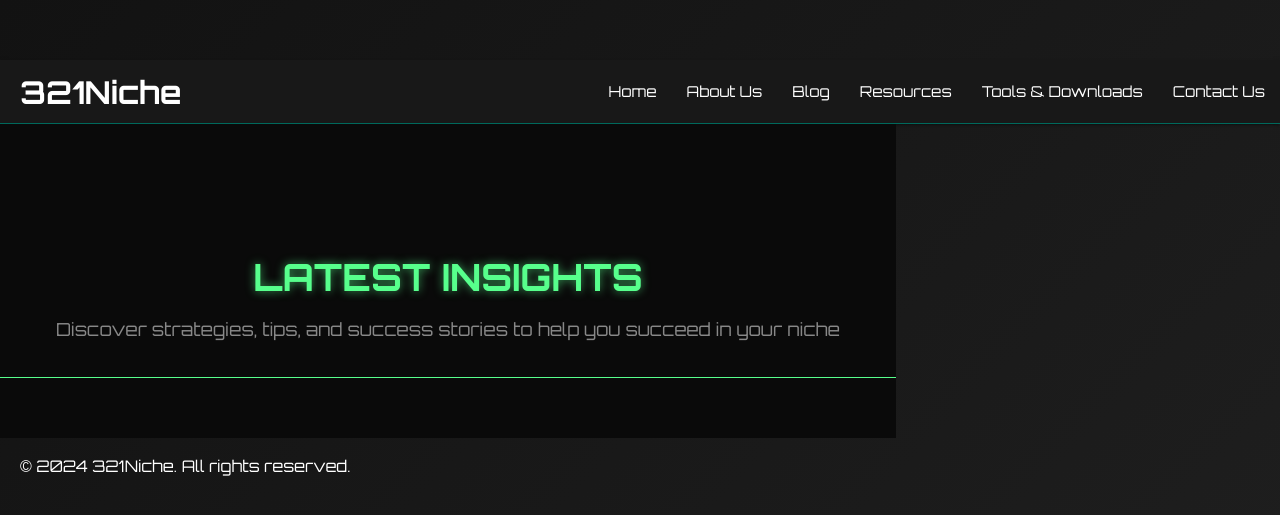
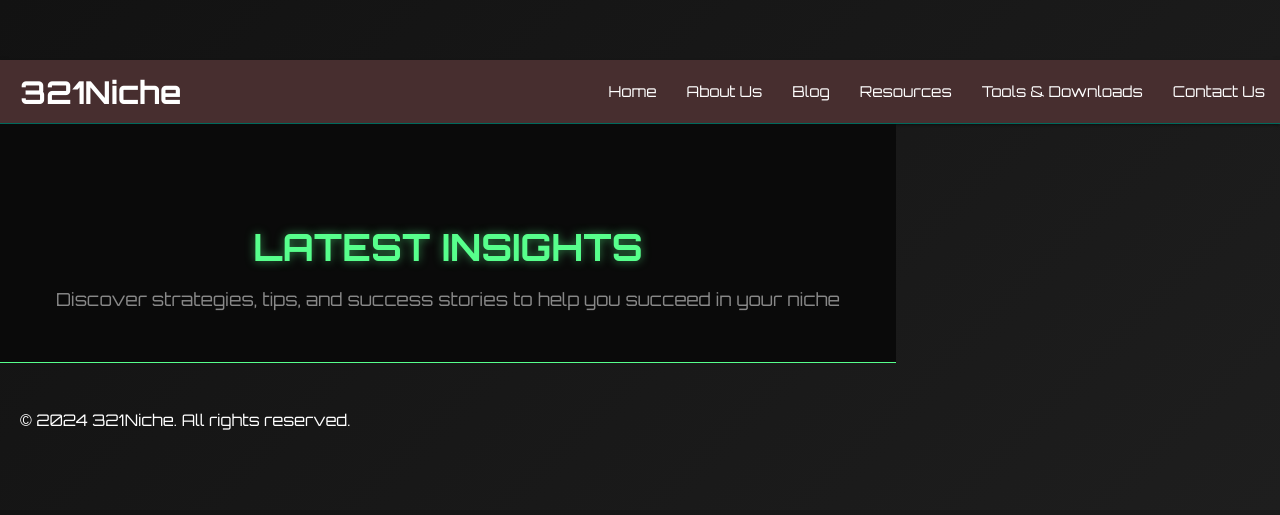
Before and after one commit to LifeUntainted/lifeuntainted.github.io, a Jekyll site: the page built from blog.html, in a window 1280 px wide. Shown: the top 515 px of the page. Built offline with Jekyll 4.4.1, drawn with Linux system fonts in a browser that asks for light colours.

Commit message:
Update blog.html

```diff
--- a/blog.html
+++ b/blog.html
@@ -3,124 +3,6 @@ layout: default
 title: "Blog - 321Niche"
 paginate: 5
 ---
-
-<style>
-  /* Navbar background color */
-  nav {
-    background-color: #000; /* Consistent black for all pages */
-  }
-
-  /* Blog Page Styles */
-  .blog-page {
-    background-color: #0A0A0A; /* Dark background */
-    padding-top: 2rem;
-    padding-bottom: 2rem;
-  }
-
-  .blog-header {
-    text-align: center;
-    padding-bottom: 1rem;
-    border-bottom: 1px solid #57FF8C; /* Green line divider */
-    margin-bottom: 2rem;
-  }
-
-  .blog-title {
-    color: #57FF8C; /* Neon green for futuristic touch */
-    font-size: 2.5rem;
-    text-transform: uppercase;
-    text-shadow: 0 0 10px rgba(87, 255, 140, 0.6);
-  }
-
-  .blog-subtitle {
-    color: #888; /* Slightly lighter for contrast */
-    font-size: 1.2rem;
-  }
-
-  /* Blog List Styles */
-  .blog-list {
-    margin: 2rem 0;
-  }
-
-  .blog-entry {
-    display: block;
-    background: rgba(18, 18, 18, 0.9); /* Darker content boxes */
-    color: inherit;
-    text-decoration: none;
-    border: 1px solid #333;
-    border-radius: 10px;
-    padding: 1.5rem;
-    margin-bottom: 2rem;
-    transition: transform 0.3s ease, box-shadow 0.3s ease;
-    position: relative;
-    overflow: hidden;
-  }
-
-  .blog-entry:hover {
-    transform: translateY(-5px);
-    box-shadow: 0 0 20px rgba(87, 255, 140, 0.5);
-  }
-
-  .blog-entry::before {
-    content: "";
-    position: absolute;
-    top: 0;
-    left: 0;
-    width: 100%;
-    height: 100%;
-    background: linear-gradient(135deg, transparent, rgba(87, 255, 140, 0.2));
-    opacity: 0;
-    transition: opacity 0.3s ease-in-out;
-    z-index: 1;
-  }
-
-  .blog-entry:hover::before {
-    opacity: 1;
-  }
-
-  .blog-entry h2 {
-    color: #57FF8C; /* Green for the titles */
-    font-size: 1.8rem;
-    margin-bottom: 0.5rem;
-    text-shadow: 0 0 10px rgba(87, 255, 140, 0.6);
-  }
-
-  .blog-entry p {
-    color: #E0E0E0;
-    font-size: 1rem;
-    line-height: 1.5;
-  }
-
-  /* Pagination Styles */
-  .pagination {
-    text-align: center;
-    margin: 2rem 0;
-  }
-
-  .pagination a,
-  .pagination span {
-    color: #57FF8C;
-    border: 1px solid #57FF8C;
-    padding: 0.5rem 1rem;
-    margin: 0 0.25rem;
-    border-radius: 4px;
-    text-decoration: none;
-    transition: background-color 0.3s ease;
-  }
-
-  .pagination a:hover {
-    background-color: rgba(87, 255, 140, 0.2);
-  }
-
-  .pagination .active {
-    background-color: #57FF8C;
-    color: #0A0A0A;
-  }
-
-  .pagination .disabled {
-    opacity: 0.5;
-    pointer-events: none;
-  }
-</style>
 
 <div class="container blog-page">
   <div class="blog-header">
```
